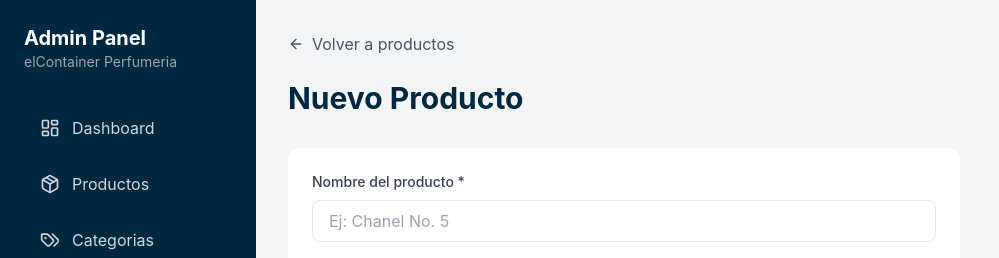
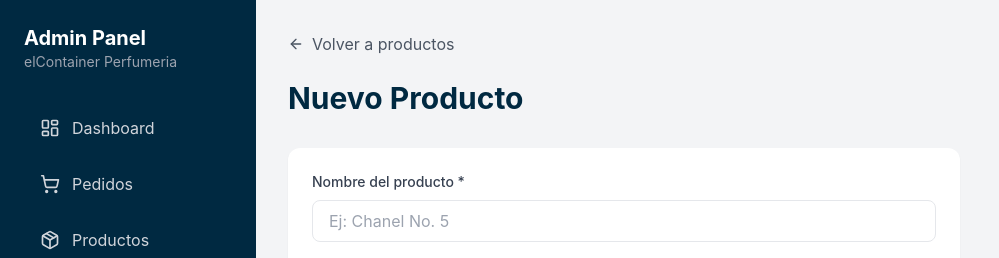
Before and after one commit to xSavage33/perfumeria_container, a Next.js app in the folder frontend/: page /admin/productos/nuevo in a window 1280 px wide. Shown: the top 258 px of the page, without its empty margins (0-999 px from the left). Built offline with nearby package versions, Linux system fonts and the light colour scheme; no server answers.

Commit message:
Update layout.tsx

```diff
--- a/frontend/app/admin/layout.tsx
+++ b/frontend/app/admin/layout.tsx
@@ -2,10 +2,11 @@
 
 import Link from 'next/link';
 import { usePathname } from 'next/navigation';
-import { Package, Tags, Award, LayoutDashboard, ArrowLeft } from 'lucide-react';
+import { Package, Tags, Award, LayoutDashboard, ArrowLeft, ShoppingCart } from 'lucide-react';
 
 const navItems = [
   { href: '/admin', label: 'Dashboard', icon: LayoutDashboard },
+  { href: '/admin/pedidos', label: 'Pedidos', icon: ShoppingCart },
   { href: '/admin/productos', label: 'Productos', icon: Package },
   { href: '/admin/categorias', label: 'Categorias', icon: Tags },
   { href: '/admin/marcas', label: 'Marcas', icon: Award },
```
